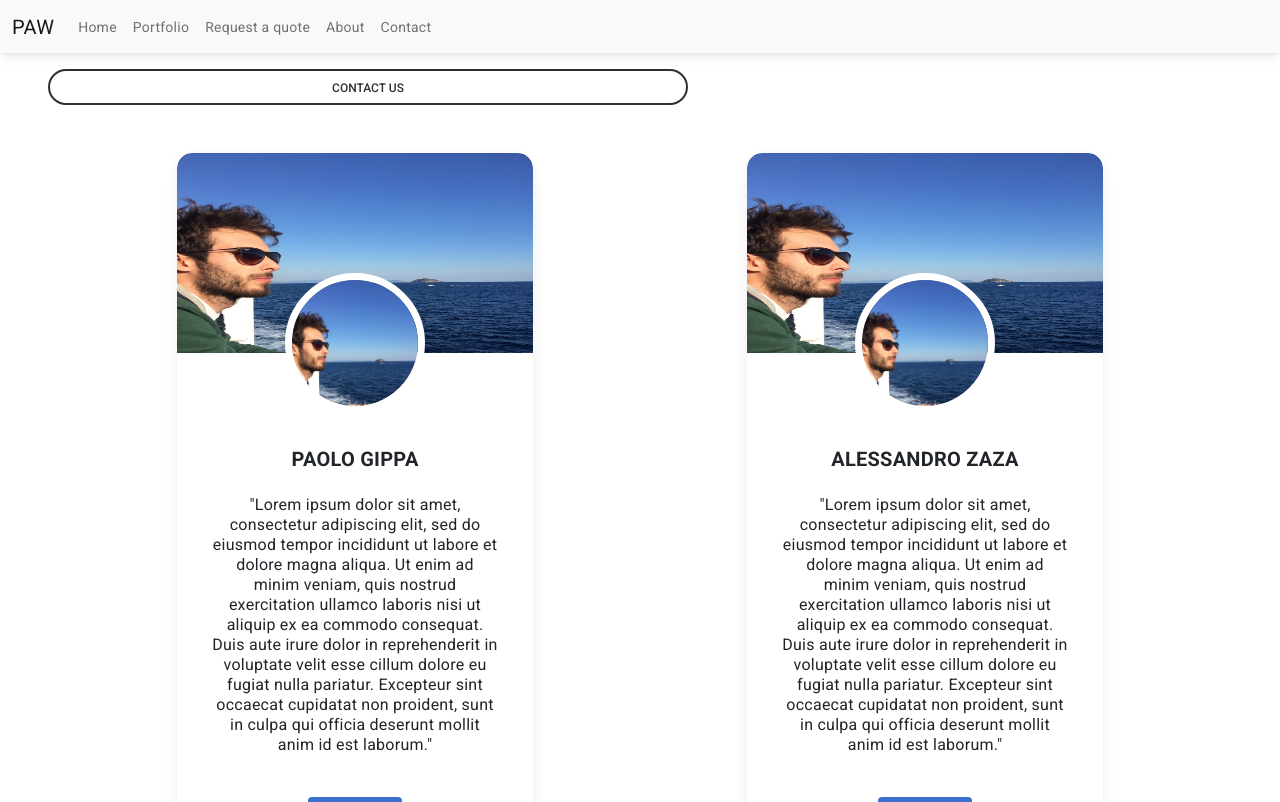
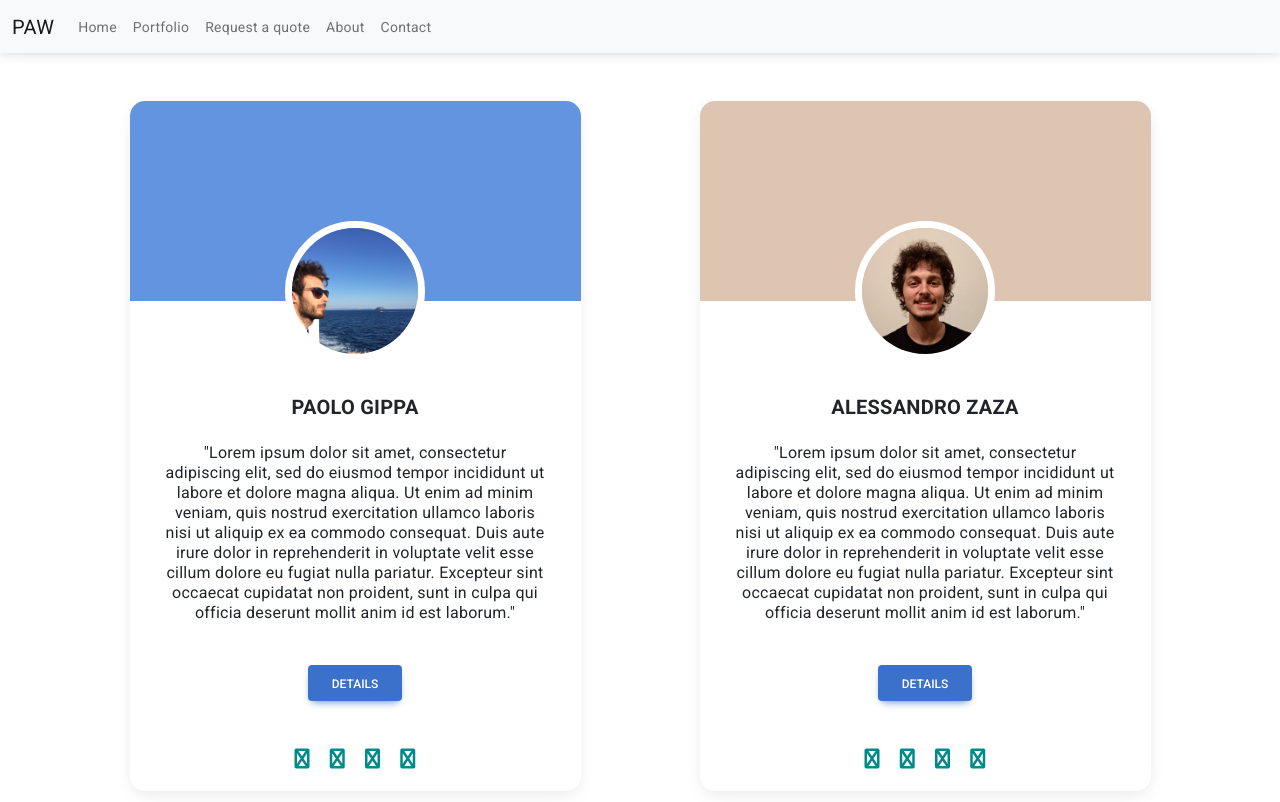
Before and after one commit to AlessandroZaza/Portfolio_Preventivo, an Angular app: page /portfolio in a window 1280 px wide. Shown: the top 802 px of the page. Built offline with nearby package versions, Linux system fonts and the light colour scheme.

Commit message:
adjust cards in portfolio page

```diff
--- a/src/app/components/portfolio/portfolio.component.html
+++ b/src/app/components/portfolio/portfolio.component.html
@@ -1,26 +1,26 @@
-<button type="button" routerLink="../portfolio-paolo" class="btn btn-outline-dark btn-rounded w-50 ms-5 mt-3">
-  Contact Us
-</button>
 <div class="profile-area mt-5">
   <div class="container">
     <div class="row d-flex justify-content-around">
 
-      <div class="col-md-6 col-lg-5 col-xl-4 col-xxl-4">
+      <div class="col-md-6 col-lg-5 col-xl-5 col-xxl-5">
         <div class="card" style="box-sizing: 0 0 30px rgba(0,0,0.5); overflow: hidden; border-radius: 15px;">
 
-          <div class="img1"><img class="w-100"
-              style="height: 200px; border-top-right-radius: 15px; border-top-left-radius: 15px;"
-              src="../../../assets/portraits/paolo-portrait.jpg" alt="">
+          <div style="background-color: rgb(99, 148, 223)">
+            <div class="w-100"
+              style="height: 200px; border-top-right-radius: 15px; border-top-left-radius: 15px;">
+            </div>
           </div>
 
           <div class="img2 position-relative mx-auto">
             <img
               style="display: block; z-index: 1; width: 140px; height: 140px; border-radius: 50%; border: 7px solid #fff; margin-top: -80px;"
-              src="../../../assets/portraits/paolo-portrait.jpg" alt="">
+              src="../../../assets/portraits/paolo-portrait.jpg"
+              routerLink="../portfolio-paolo"
+              alt="">
           </div>
 
           <div class="main-text" style="padding: 30px 0; text-align: center;">
-            <h2 style="text-transform: uppercase; font-weight: 900; font-size: 20px; margin: 0 0 20px;">Paolo Gippa</h2>
+            <h2 routerLink="../portfolio-paolo" style="text-transform: uppercase; font-weight: 900; font-size: 20px; margin: 0 0 20px;">Paolo Gippa</h2>
             <p style="font-size: 16px; padding: 0 35px;">"Lorem ipsum dolor sit amet, consectetur adipiscing elit, sed
               do eiusmod tempor incididunt
               ut labore et
@@ -40,29 +40,34 @@
         </div>
       </div>
 
-      <div class="col-md-6 col-lg-5 col-xl-4 col-xxl-4 mt-5 mt-md-0">
+      <div class="col-md-6 col-lg-5 col-xl-5 col-xxl-5 mt-5 mt-md-0">
         <div class="card" style="box-sizing: 0 0 30px rgba(0,0,0.5); overflow: hidden; border-radius: 15px;">
 
-          <div class="img1"><img class="w-100"
-              style="height: 200px; border-top-right-radius: 15px; border-top-left-radius: 15px;"
-              src="../../../assets/portraits/paolo-portrait.jpg" alt="">
+          <div style="background-color: rgb(221, 197, 178)">
+            <div class="w-100" style="height: 200px; border-top-right-radius: 15px; border-top-left-radius: 15px;">
+            </div>
           </div>
 
           <div class="img2 position-relative mx-auto">
             <img
               style="display: block; z-index: 1; width: 140px; height: 140px; border-radius: 50%; border: 7px solid #fff; margin-top: -80px;"
-              src="../../../assets/portraits/paolo-portrait.jpg" alt="">
+              src="../../../assets/portraits/ale-portrait.jpeg"
+              routerLink="../portfolio-alessandro"
+              alt="">
           </div>
           <div class="main-text" style="padding: 30px 0; text-align: center;">
-            <h2 style="text-transform: uppercase; font-weight: 900; font-size: 20px; margin: 0 0 20px;">Alessandro Zaza
+            <h2 routerLink="../portfolio-alessandro" style="text-transform: uppercase; font-weight: 900; font-size: 20px; margin: 0 0 20px;">Alessandro
+              Zaza
             </h2>
             <p style="font-size: 16px; padding: 0 35px;">"Lorem ipsum dolor sit amet, consectetur adipiscing elit, sed
               do eiusmod tempor incididunt
               ut labore et
-              dolore magna aliqua. Ut enim ad minim veniam, quis nostrud exercitation ullamco laboris nisi ut aliquip ex
+              dolore magna aliqua. Ut enim ad minim veniam, quis nostrud exercitation ullamco laboris nisi ut aliquip
+              ex
               ea commodo consequat. Duis aute irure dolor in reprehenderit in voluptate velit esse cillum dolore eu
               fugiat
-              nulla pariatur. Excepteur sint occaecat cupidatat non proident, sunt in culpa qui officia deserunt mollit
+              nulla pariatur. Excepteur sint occaecat cupidatat non proident, sunt in culpa qui officia deserunt
+              mollit
               anim id est laborum."</p>
           </div>
           <button type="button" routerLink="../portfolio-alessandro"
```
Also changed, not shown: src/assets/portraits/ale-portrait.jpeg (added), 1 other file (tests, documents, lock files or other folders).
